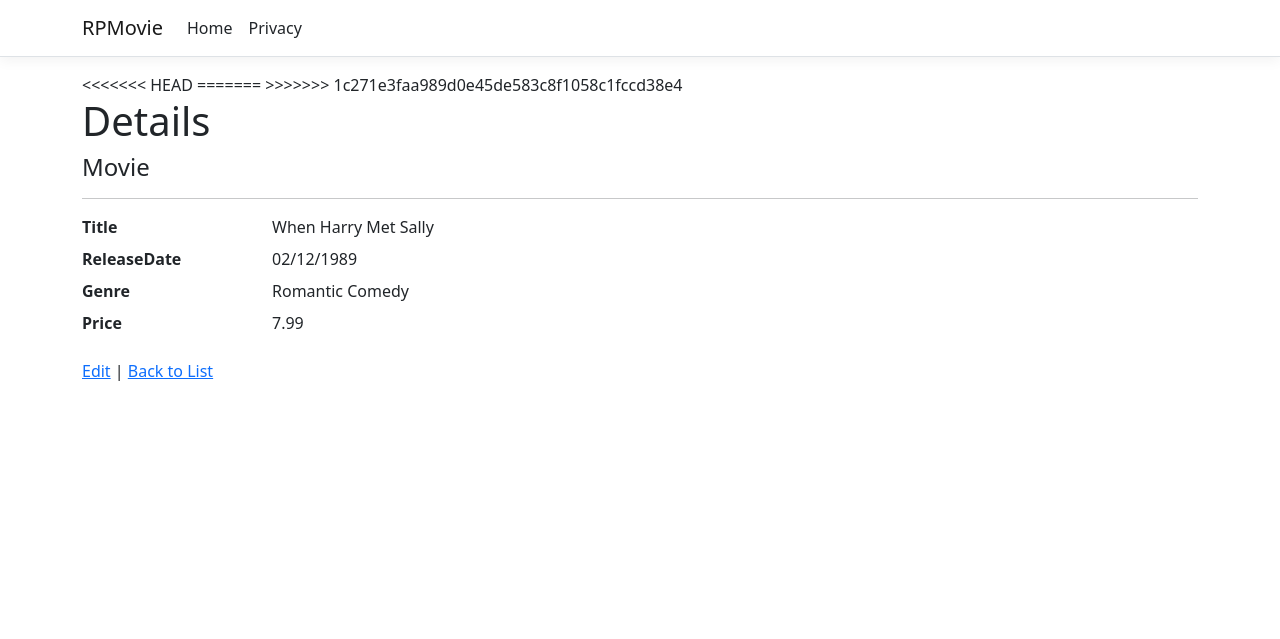
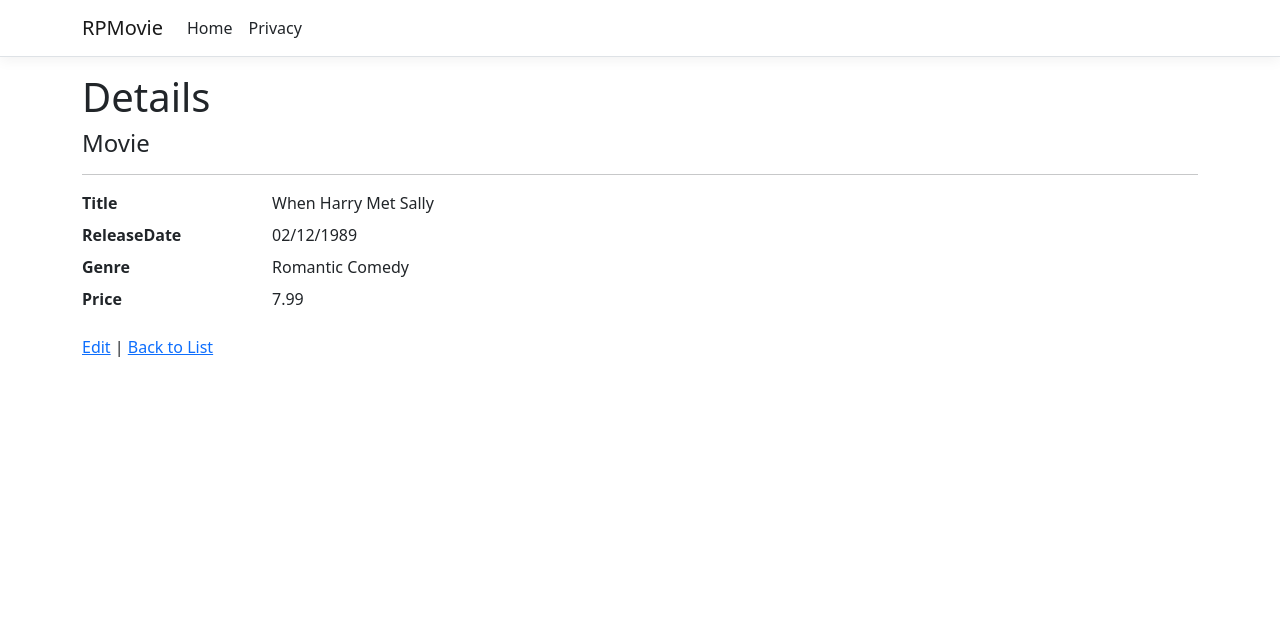
Before and after one commit to bmeyer0127/RazorPageMovie, an ASP.NET Core app: page /Movies/Details/1 in a window 1280 px wide. Shown: the top 639 px of the page. Run offline with ASP.NET Core 8, Linux system fonts and the light colour scheme; data comes from the database, SQL or seed files in the repository; style sheets or scripts are compiled from the project's sources.

Commit message:
Resolved conflict with Details.cshtml

```diff
--- a/Pages/Movies/Details.cshtml
+++ b/Pages/Movies/Details.cshtml
@@ -1,8 +1,4 @@
-<<<<<<< HEAD
 @page "{id:int}"
-=======
-@page
->>>>>>> 1c271e3faa989d0e45de583c8f1058c1fccd38e4
 @model RazorPageMovie.Pages_Movies.DetailsModel
 
 @{
```
